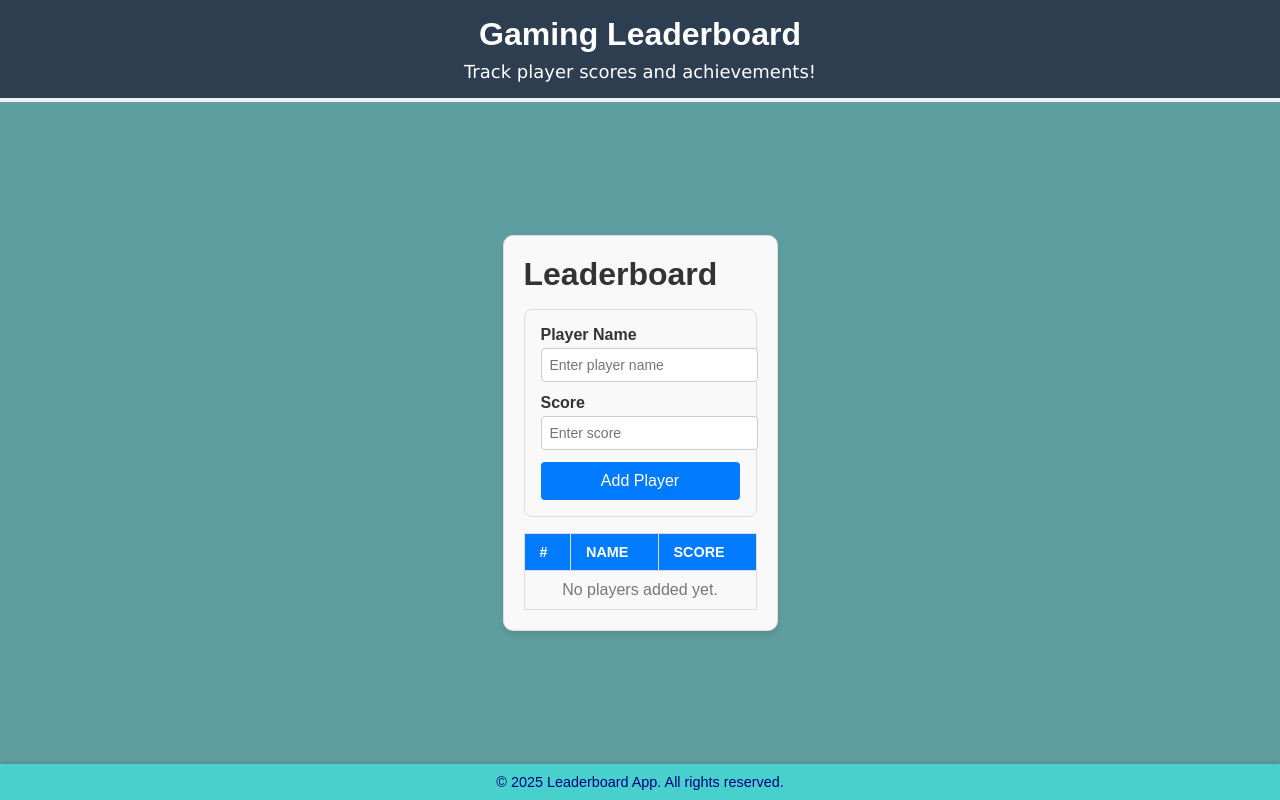
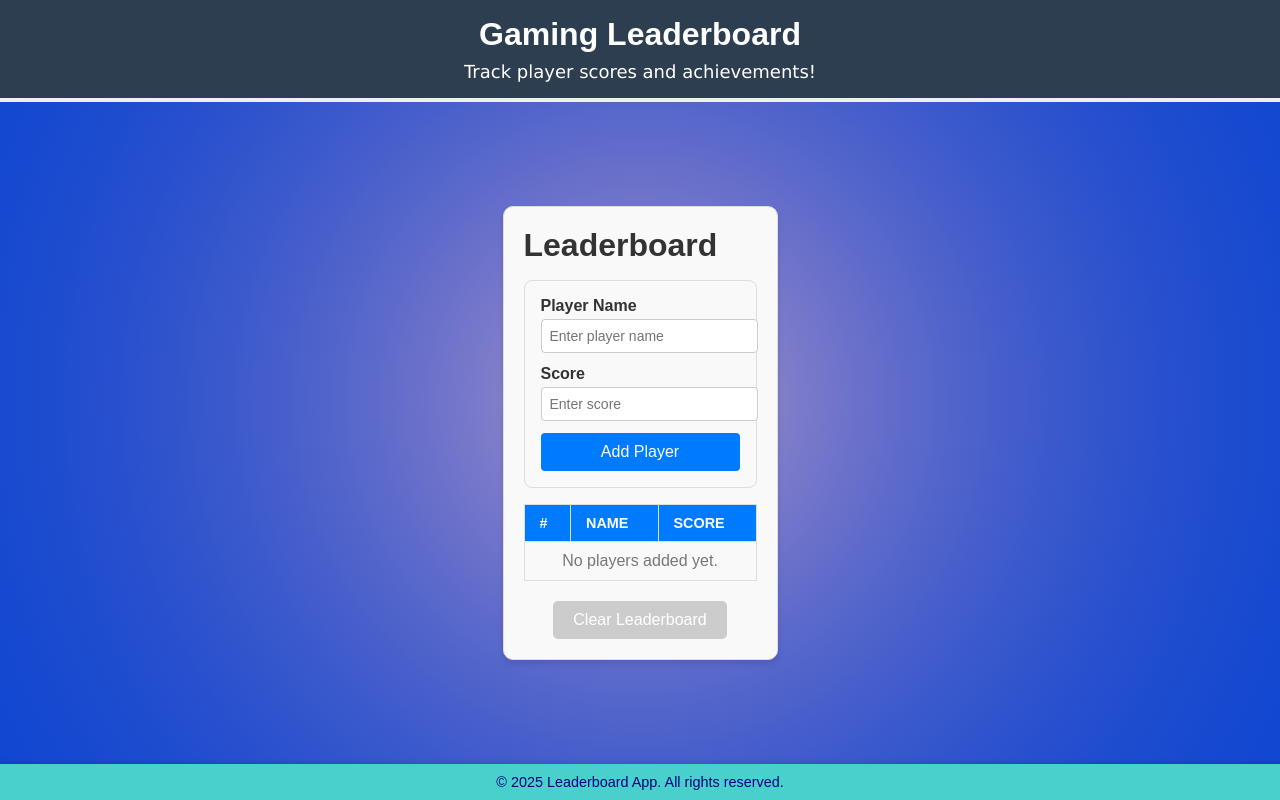
Before and after one commit to blovelace84/Gaming-Leaderboard-Repo, a React (Vite) app in the folder gaming-leaderboard/: page / in a window 1280 px wide. Built offline with nearby package versions, Linux system fonts and the light colour scheme.

Commit message:
Update Leaderboard with a clear button and styles

```diff
--- a/gaming-leaderboard/src/App.css
+++ b/gaming-leaderboard/src/App.css
@@ -27,7 +27,6 @@
     display: flex;
     justify-content: center;
     align-items: center;
-    background-color: cadetblue;
 }
 
 .app-footer{
--- a/gaming-leaderboard/src/Leaderboard.css
+++ b/gaming-leaderboard/src/Leaderboard.css
@@ -56,6 +56,32 @@
   padding: 20px;
 }
 
+.leaderboard-buttons{
+  margin-top: 20px;
+  display: flex;
+  justify-content: center;
+}
+
+.clear-button{
+  padding: 10px 20px;
+  font-size: 16px;
+  color: #fff;
+  background-color: navy;
+  border: none;
+  border-radius: 5px;
+  cursor: pointer;
+  transition: background-color 0.3s ease;
+}
+
+.clear-button:hover{
+  background-color: green;
+}
+
+.clear-button:disabled{
+  background-color: #ccc;
+  cursor: not-allowed;
+}
+
 /* Mobile responsiveness */
 @media (max-width: 600px) {
   .leaderboard-table th,
--- a/gaming-leaderboard/src/Leaderboard.jsx
+++ b/gaming-leaderboard/src/Leaderboard.jsx
@@ -10,9 +10,13 @@
     setPlayers((prevPlayers) => [...prevPlayers, newPlayer]);
   };
 
+  const clearPlayers = () => {
+    setPlayers([]);
+  };
+
   return (
     <div className="leaderboard-container">
-      <h1 leaderboard-title>Leaderboard</h1>
+      <h1 className="leader-board-title">Leaderboard</h1>
       <PlayerInputForm addPlayer={addPlayer}/>
       <table className="leaderboard-table" border="1" style={{ width: "100%", textAlign: "left" }}>
         <thead>
@@ -40,6 +44,13 @@
           )}
         </tbody>
       </table>
+      <div className="leaderboard-buttons">
+      <button className="clear-button"
+              onClick={clearPlayers}
+              disabled={players.length === 0}>
+                Clear Leaderboard
+      </button>
+      </div>
     </div>
   );
 }
```
